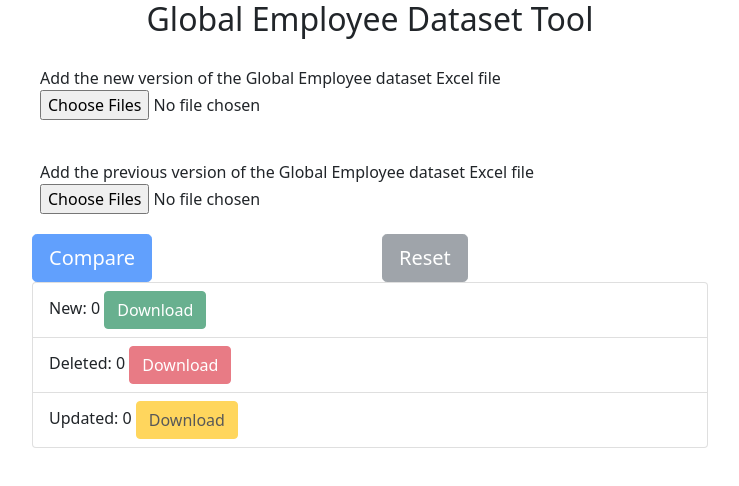
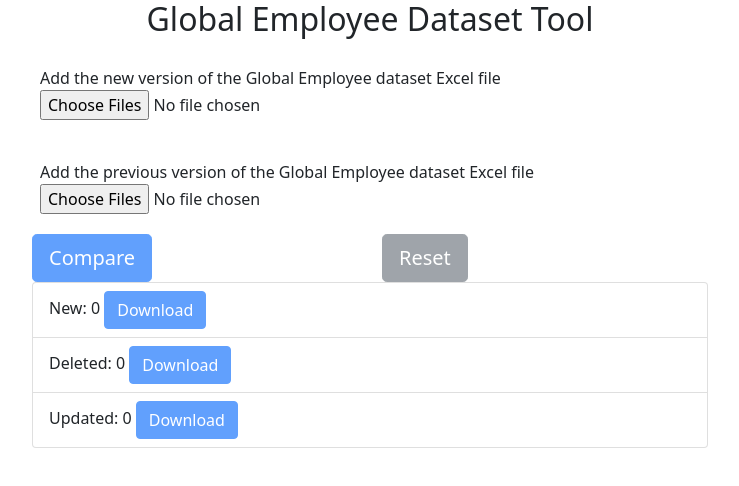
Before and after one commit to kaysinho/compare-xlsx, an Angular app: page / in a window 1280 px wide. Shown: the top 486 px of the page, without its empty margins (270-1009 px from the left). Built offline with nearby package versions, Linux system fonts and the light colour scheme.

Commit message:
cambios visuales

```diff
--- a/src/app/app.component.html
+++ b/src/app/app.component.html
@@ -4,55 +4,39 @@
   <form>
     <div class="row">
       <div class="form-group">
-        <label for="lastFile"
-          >Add the new version of the Global Employee dataset Excel file</label
-        >
-        <input
-          type="file"
-          class="form-control-file"
-          multiple="false"
-          (change)="onFileChange(NEW, $event)"
+        <label for="newFile">Add the new version of the Global Employee dataset Excel file</label>
+        <input type="file" class="form-control-file" multiple="false" (change)="onFileChange(NEW, $event)"
           accept=".csv, application/vnd.openxmlformats-officedocument.spreadsheetml.sheet, application/vnd.ms-excel"
-          id="lastFile"
-        />
+          id="newFile" />
+          <div class="spinner-border" role="status" *ngIf="readingNewFile">
+            <span class="sr-only"></span>
+          </div>
       </div>
     </div>
 
     <div class="row">
       <div class="form-group">
-        <label for="previousFile"
-          >Add the previous version of the Global Employee dataset Excel
-          file</label
-        >
-        <input
-          type="file"
-          class="form-control-file"
-          multiple="false"
-          (change)="onFileChange(OLD, $event)"
+        <label for="previousFile">Add the previous version of the Global Employee dataset Excel
+          file</label>
+        <input type="file" class="form-control-file" multiple="false" (change)="onFileChange(OLD, $event)"
           accept=".csv, application/vnd.openxmlformats-officedocument.spreadsheetml.sheet, application/vnd.ms-excel"
-          id="previousFile"
-        />
+          id="previousFile" />
+          <div class="spinner-border" role="status" *ngIf="readingPreviousFile">
+            <span class="sr-only"></span>
+          </div>
       </div>
     </div>
   </form>
   <div class="row">
     <div class="col-md-6">
-      <button
-        type="button"
-        class="btn btn-primary btn-lg mx-auto"
-        (click)="compare()"
-        [disabled]="newFile.length < 1 || previousFile.length < 1"
-      >
+      <button type="button" class="btn btn-primary btn-lg mx-auto" (click)="compare()"
+        [disabled]="newFile.length < 1 || previousFile.length < 1">
         Compare
       </button>
     </div>
     <div class="col-md-6">
-      <button
-        [disabled]="newFile.length < 1 || previousFile < 1"
-        type="button"
-        class="btn btn-secondary btn-lg mx-auto"
-        (click)="reset()"
-      >
+      <button [disabled]="newFile.length < 1 || previousFile < 1" type="button" class="btn btn-secondary btn-lg mx-auto"
+        (click)="reset()">
         Reset
       </button>
     </div>
@@ -61,36 +45,34 @@
   <ul class="list-group">
     <li class="list-group-item">
       New: {{ newRecords?.length }}
-      <button
-        type="button"
-        [disabled]="newRecords.length < 1"
-        class="btn btn-success mx-auto"
-        (click)="download('new')"
-      >
+      <button type="button" [disabled]="newRecords.length < 1" class="btn btn-primary mx-auto"
+        (click)="download('new')">
         Download
       </button>
+      <div class="spinner-border" role="status" *ngIf="writing && newRecords.length == 0">
+        <span class="sr-only"></span>
+      </div>
     </li>
     <li class="list-group-item">
       Deleted: {{ deletedRecords?.length }}
-      <button
-        type="button"
-        [disabled]="deletedRecords.length < 1"
-        class="btn btn-danger mx-auto"
-        (click)="download('deleted')"
-      >
+      <button type="button" [disabled]="deletedRecords.length < 1" class="btn btn-primary mx-auto"
+        (click)="download('deleted')">
         Download
       </button>
+      <div class="spinner-border" role="status" *ngIf="writing && deletedRecords.length == 0">
+        <span class="sr-only"></span>
+      </div>
     </li>
     <li class="list-group-item">
       Updated: {{ editedRecords?.length }}
-      <button
-        type="button"
-        [disabled]="editedRecords.length < 1"
-        class="btn btn-warning mx-auto"
-        (click)="download('updated')"
-      >
+      <button type="button" [disabled]="editedRecords.length < 1" class="btn btn-primary mx-auto"
+        (click)="download('updated')">
         Download
       </button>
+
+      <div class="spinner-border" role="status" *ngIf="writing && editedRecords.length == 0">
+        <span class="sr-only"></span>
+      </div>
     </li>
   </ul>
 </div>
--- a/src/app/app.component.ts
+++ b/src/app/app.component.ts
@@ -7,6 +7,10 @@ import * as XLSX from 'xlsx';
   styleUrls: ['./app.component.scss'],
 })
 export class AppComponent {
+  readingNewFile : boolean = false;
+  readingPreviousFile : boolean = false;
+
+  writing : boolean = false;
   readonly NEW = 'new';
   readonly OLD = 'old';
   newFile: any = [];
@@ -19,6 +23,9 @@ export class AppComponent {
   constructor() {}
 
   onFileChange(status: string, ev: any) {
+    status === this.NEW
+        ? (this.readingNewFile = true)
+        : (this.readingPreviousFile = true);
     let workBook: any = null;
     let jsonData = null;
     const reader = new FileReader();
@@ -32,9 +39,15 @@ export class AppComponent {
         return initial;
       }, {});
       const dataString = JSON.stringify(jsonData);
-      status === this.NEW
-        ? (this.newFile = jsonData)
-        : (this.previousFile = jsonData);
+      console.log(dataString)
+      if (status === this.NEW){
+        this.newFile = jsonData
+        this.readingNewFile = false
+      }else{
+        this.previousFile = jsonData
+        this.readingPreviousFile = false
+      }
+
       this.test = jsonData;
     };
     reader.readAsBinaryString(file);
@@ -42,6 +55,7 @@ export class AppComponent {
 
   async compare() {
     if (typeof Worker !== 'undefined') {
+      this.writing = true
       const worker = new Worker('./excel.worker', { type: 'module' });
       worker.onmessage = (response) => {
         const {
--- a/src/app/excel.worker.ts
+++ b/src/app/excel.worker.ts
@@ -15,7 +15,6 @@ addEventListener('message', ({ data }) => {
       newRecords.push(current);
     }
   }
-  console.log('news ', newRecords);
   postMessage({ newRecords });
 
   // deleted
@@ -24,7 +23,6 @@ addEventListener('message', ({ data }) => {
       deletedRecords.push(old);
     }
   }
-  console.log('deleted ', deletedRecords);
   postMessage({ deletedRecords });
 
   //updated
@@ -37,6 +35,5 @@ addEventListener('message', ({ data }) => {
       }
     }
   }
-  console.log('edited ', editedRecords);
   postMessage({ editedRecords });
 });
```
